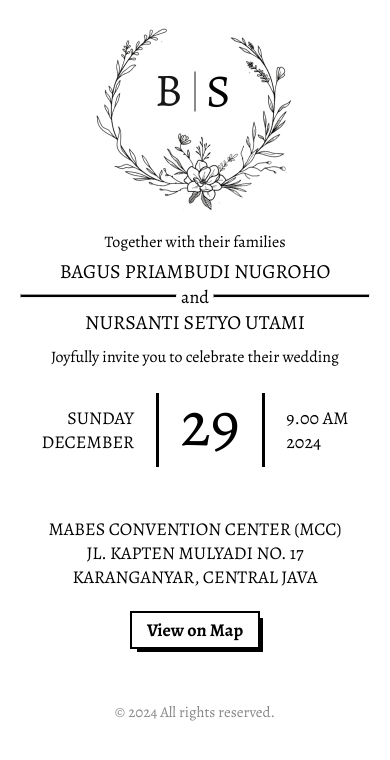
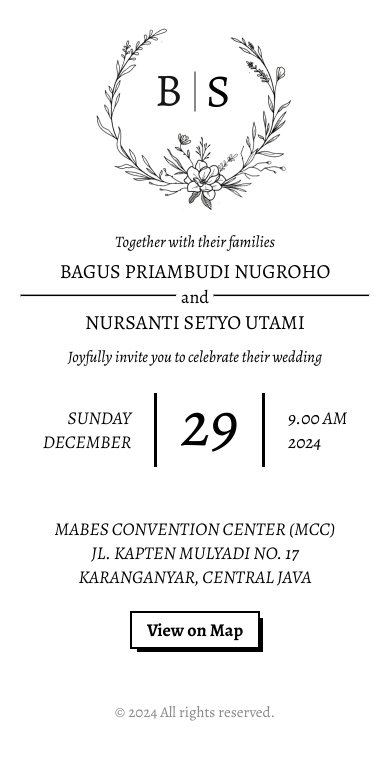
Before and after one commit to baguspriambudi/baguspriambudi.github.io, a plain HTML site: page index.html in a window 390 px wide. Drawn offline with nearby package versions, Linux system fonts and the light colour scheme.

Commit message:
cetak miring

```diff
--- a/index.html
+++ b/index.html
@@ -75,12 +75,21 @@
         font-weight: 5px;
       }
 
+      .garis {
+        height: 2px;
+        background-color: #000000;
+      }
+
       @media (max-width: 768px) {
         .calon {
           font-size: 20px;
         }
         .alamat {
           font-size: 18px;
+        }
+        .garis {
+          height: 1px;
+          background-color: #000000;
         }
       }
 
@@ -99,38 +108,40 @@
         <img src="./1.png" width="250" alt="Wedding Image" />
       </div>
 
-      <div class="title">Together with their families</div>
+      <div class="title"><i>Together with their families</i></div>
       <div class="calon">BAGUS PRIAMBUDI NUGROHO</div>
 
       <div class="kolom">
-        <div class="box" style="width: 150px;"><hr style="height: 2px; background-color: #000000;"></div>
+        <div class="box" style="width: 150px;"><hr class="garis"></div>
         <div class="box">and</div>
-        <div class="box" style="width: 150px;"><hr style="height: 2px; background-color: #000000;"></div>
+        <div class="box" style="width: 150px;"><hr class="garis"></div>
       </div>
 
       <div class="calon" style="margin-bottom: 10px;">NURSANTI SETYO UTAMI</div>
 
-      <div class="title" style="margin-bottom: 25px;">Joyfully invite you to celebrate their wedding</div>
+      <div class="title" style="margin-bottom: 25px;"><i>Joyfully invite you to celebrate their wedding</i></div>
 
       <div class="kolom">
         <div class="box">
           <div style="height: 100%; display: flex; justify-content: center; align-items: center;">
-            <p style="margin: 0px; text-align: right;">SUNDAY <br> DECEMBER</p>
+            <p style="margin: 0px; text-align: right;"><i>SUNDAY <br> DECEMBER</i></p>
           </div>
         </div>
         <div class="box" style="border-right: 3px solid black; border-left: 3px solid black; position: relative; width: 60px; height: 70px; padding-bottom: 4px;">
           <div style="width: 100%; height: 100%; display: flex; justify-content: center; align-items: center; position: absolute; margin-top: -7px;">
-            <p class="date" style="margin: 0px;">29</p>
+            <p class="date" style="margin: 0px;"><i>29</i></p>
           </div>
         </div>
         <div class="box">
           <div style="height: 100%; display: flex; justify-content: center; align-items: center;">
-            <p style="margin: 0px; text-align: left;">9.00 AM <br> 2024</p>
+            <p style="margin: 0px; text-align: left;"><i>9.00 AM <br> 2024</i></p>
           </div>
         </div>
       </div>
 
-      <div class="alamat" style="margin-top: 50px;">MABES CONVENTION CENTER (MCC) <br> JL. KAPTEN MULYADI NO. 17 <br> KARANGANYAR, CENTRAL JAVA</div>
+      <div class="alamat" style="margin-top: 50px;">
+        <i>MABES CONVENTION CENTER (MCC) <br> JL. KAPTEN MULYADI NO. 17 <br> KARANGANYAR, CENTRAL JAVA</i>
+      </div>
       <br>
       <a
         href="https://maps.app.goo.gl/oyJK9YEJL4jXUfUw7"
```
